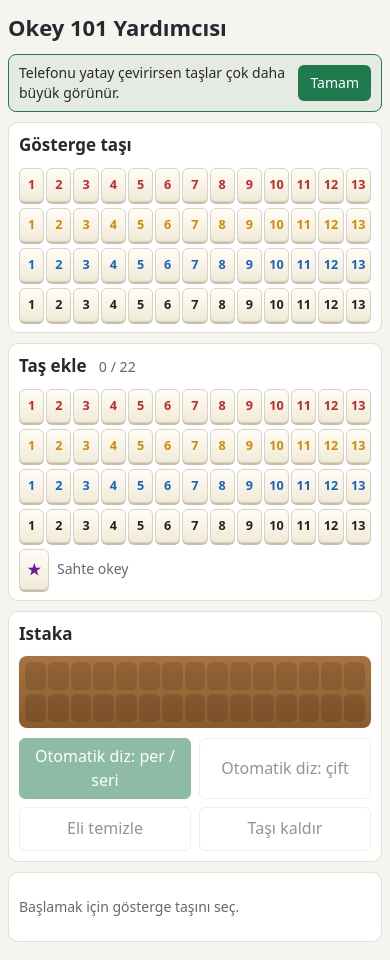
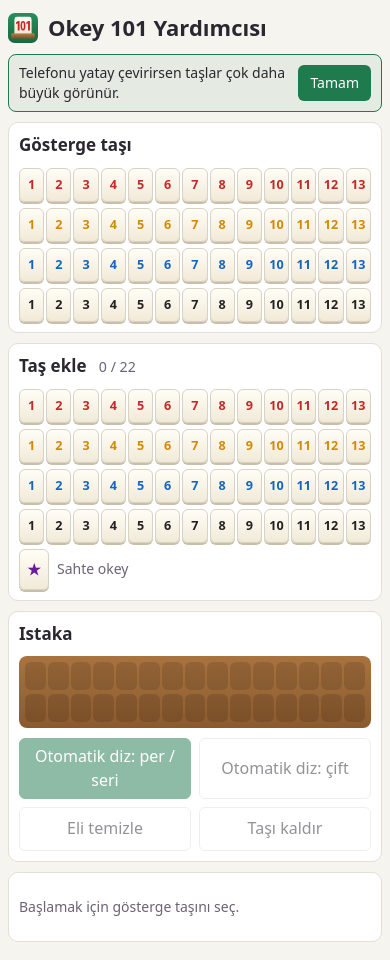
Before and after one commit to iltan987/okey101, a React (Vite) app: page / in a window 390 px wide. Built offline with nearby package versions, Linux system fonts and the light colour scheme.

Commit message:
Show the logo next to the page title

```diff
--- a/src/App.css
+++ b/src/App.css
@@ -1,6 +1,12 @@
 h1 {
   font-size: 28px;
   margin: 8px 0 16px;
+}
+
+.app-title {
+  display: flex;
+  align-items: center;
+  gap: 10px;
 }
 
 h2 {
@@ -35,6 +41,11 @@ h2 small {
     margin: 4px 0 10px;
   }
 
+  .app-title img {
+    width: 30px;
+    height: 30px;
+  }
+
   .panel {
     padding: 10px;
     margin-bottom: 10px;
--- a/src/App.tsx
+++ b/src/App.tsx
@@ -43,7 +43,10 @@ export default function App() {
 
   return (
     <>
-      <h1>Okey 101 Yardımcısı</h1>
+      <h1 className="app-title">
+        <img src="/favicon.svg" alt="" width={40} height={40} />
+        Okey 101 Yardımcısı
+      </h1>
       <RotateHint />
       <IndicatorPicker indicator={indicator} onChange={setIndicator} />
       <TilePicker tiles={tiles} indicator={indicator} okey={okey} onAdd={addTile} />
```
